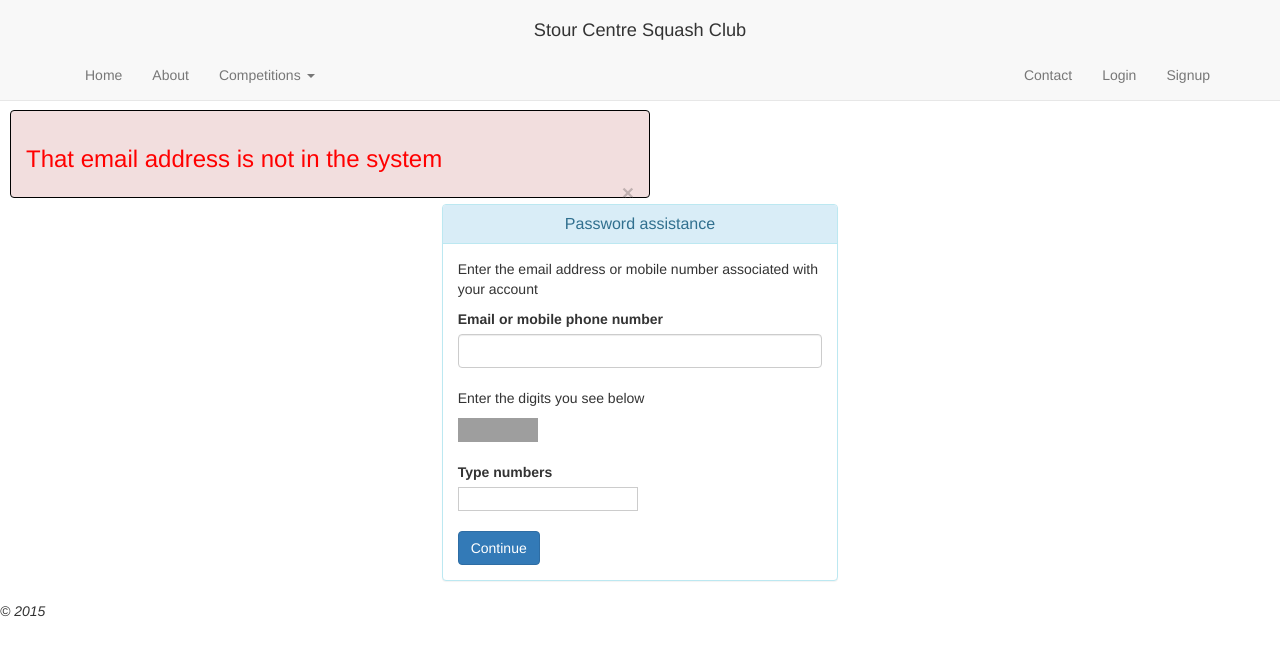
After one commit to Hari96/stour-squashclub, a CodeIgniter app: page /database/lost_password in a window 1280 px wide. The commit adds this page. Shown: the top 656 px of the page. Run offline with CodeIgniter, Linux system fonts and the light colour scheme; tables that the repository leaves empty or names only in its code hold one stand-in row (values such as "Sample post"); grey boxes are pictures that could not be loaded.

Commit message:
Progress with 'forgot password' process

```diff
--- a/application/config/autoload.php
+++ b/application/config/autoload.php
@@ -89,7 +89,7 @@ $autoload['drivers'] = array();
 |
 |	$autoload['helper'] = array('url', 'file');
 */
-$autoload['helper'] = array('url', 'form', 'security');
+$autoload['helper'] = array('url', 'form', 'security', 'cookie');
 
 /*
 | -------------------------------------------------------------------
--- /dev/null
+++ b/application/controllers/Lost_password.php
@@ -0,0 +1,27 @@
+<?php
+
+class Lost_password extends CI_Controller {
+
+  function __construct() {
+    parent::__construct();
+    $this->load->model('users_model');
+  }
+
+  public function index() {
+
+    $verif_box = $this->input->post('verif_box');
+    $email = $this->input->post('inputEmail');
+    if($this->users_model->check_for_email($email) == FALSE) {
+      $data['no_email_message'] = "That email address is not in the system";
+        $this->load->view('templates/header', $data);
+        $this->load->view('model_views/forgot_password', $data);
+        $this->load->view('templates/footer', $data);
+    }  else if(md5($verif_box).'a4xn' == $_COOKIE['tntcon']){
+      $message = "Enter a new password by going to: http://www.stoursquashclub.co.uk/";
+      mail($email, "Enter a new password for Stour Squash Club", $message, "From: noreply@stoursquashclub.co.uk\n");
+      setcookie('tntcon','');
+    }
+  }
+
+
+}
--- /dev/null
+++ b/application/views/model_views/forgot_password.php
@@ -0,0 +1,39 @@
+<?php if (isset($no_email_message)) { ?>
+<div class="message-box alert alert-danger">
+  <h3 style="color:red;"><?php echo $no_email_message; ?></h3>
+  <a href="#" class="close" data-dismiss="alert" aria-label="close">&times;</a>
+</div>
+<?php $no_email_message = '';} ?>
+<div class="container-fluid">
+  <div class="row">
+    <div class="col-md-4 col-md-offset-4">
+      <div class="panel panel-info">
+        <div class="panel-heading">
+          <h3 class="panel-title text-center">Password assistance</h3>
+        </div>
+        <div class="panel-body">
+          <p>Enter the email address or mobile number associated with your account</p>
+          <?php echo form_open('lost_password');
+          echo form_label('Email or mobile phone number', 'email');
+          $data = array(
+            'type' => 'text',
+            'name' => 'inputEmail',
+            'class' => 'form-control',
+            'required' => 'required',
+            'id' => 'email'
+          );
+          echo form_input($data);
+          ?>
+          <br>
+          <p>Enter the digits you see below</p>
+          <img src="<?php echo base_url();?>assets/php/verificationimage.php?<?php echo rand(0,9999);?>" alt="verification digits, type them in the box" width="80" height="24"><br><br>
+          <label>Type numbers</label><br>
+          <input name="verif_box" type="text" id="verif_box" style="padding:2px; border:1px solid #CCCCCC; width:180px; height:24px;font-family:Verdana, Arial, Helvetica, sans-serif; font-size:11px;">
+          <br><br>
+          <?php echo form_submit('forgot_password', 'Continue', 'class="btn btn-primary"');
+          echo form_close(); ?>
+        </div>
+      </div>
+    </div>
+  </div>
+</div>
--- a/application/views/templates/header.php
+++ b/application/views/templates/header.php
@@ -35,7 +35,7 @@
         <li class="dropdown">
           <a href="#" class="dropdown-toggle" data-toggle="dropdown" role="button" aria-haspopup="true" aria-expanded="false">Competitions <span class="caret"></span></a>
           <ul class="dropdown-menu">
-            <li><a href="<?php echo base_url();?>model_views/view/divisions?year=">Current divisions</a></li>
+            <li><a href="<?php echo base_url();?>model_views/view/divisions">Current divisions</a></li>
             <li><a href="<?php echo base_url();?>display_results/initial_results">Results</a></li>
             <li><a href="<?php echo base_url();?>display_results/initial_tables">Tables</a></li>
           </ul>
--- a/assets/css/custom.css
+++ b/assets/css/custom.css
@@ -1,5 +1,5 @@
 body {
-  padding-top: 105px;
+  padding-top: 110px;
 }
 #head {
   font-size: 1.3em;
--- /dev/null
+++ b/assets/php/verificationimage.php
@@ -0,0 +1,28 @@
+<?php
+
+header('Content-type: image/jpeg');
+
+$width = 50;
+$height = 24;
+
+$my_image = imagecreatetruecolor($width, $height);
+
+imagefill($my_image, 0, 0, 0xFFFFFF);
+
+// add noise
+for ($c = 0; $c < 40; $c++){
+	$x = rand(0,$width-1);
+	$y = rand(0,$height-1);
+	imagesetpixel($my_image, $x, $y, 0x000000);
+	}
+
+$x = rand(1,10);
+$y = rand(1,10);
+
+$rand_string = rand(1000,9999);
+imagestring($my_image, 5, $x, $y, $rand_string, 0x000000);
+
+setcookie('tntcon',(md5($rand_string).'a4xn'), "/");
+
+imagejpeg($my_image);
+imagedestroy($my_image);
```
Also changed, not shown: application/views/model_views/create_password.php (added, +16 -0 lines), application/views/model_views/login.php (+5 -2 lines).
